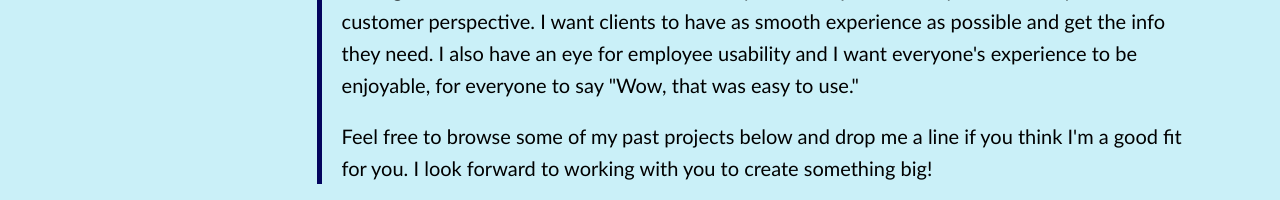
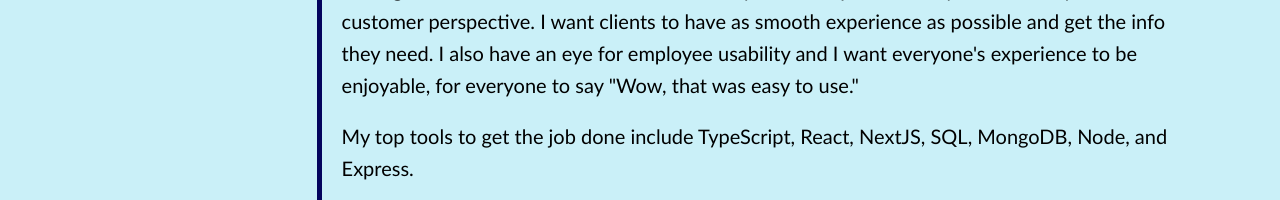
Before and after one commit to jakefair97/portfolio, a plain HTML site: page index.html in a window 1280 px wide. Shown: the part 536-736 px from the top of the page. Drawn offline with Linux system fonts and the light colour scheme.

Commit message:
add skills

```diff
--- a/index.html
+++ b/index.html
@@ -32,6 +32,8 @@
                 <p>Hi! I'm Jacob. That's me up there at the top of your screen. I'm a customer experience professional turned web developer and I have a passion for building websites and apps that provide an amazing user experience for everyone: your clients, your employees, and you.</p>
                 <br>
                 <p>Having worked in customer service for over 5 years, I keep a critical eye for usability from the customer perspective. I want clients to have as smooth experience as possible and get the info they need. I also have an eye for employee usability and I want everyone's experience to be enjoyable, for everyone to say "Wow, that was easy to use."</p>
+                <br>
+                <p>My top tools to get the job done include TypeScript, React, NextJS, SQL, MongoDB, Node, and Express.</p>
                 <br>
                 <p>Feel free to browse some of my past projects below and drop me a line if you think I'm a good fit for you. I look forward to working with you to create something big!</p>
             </article>
```
